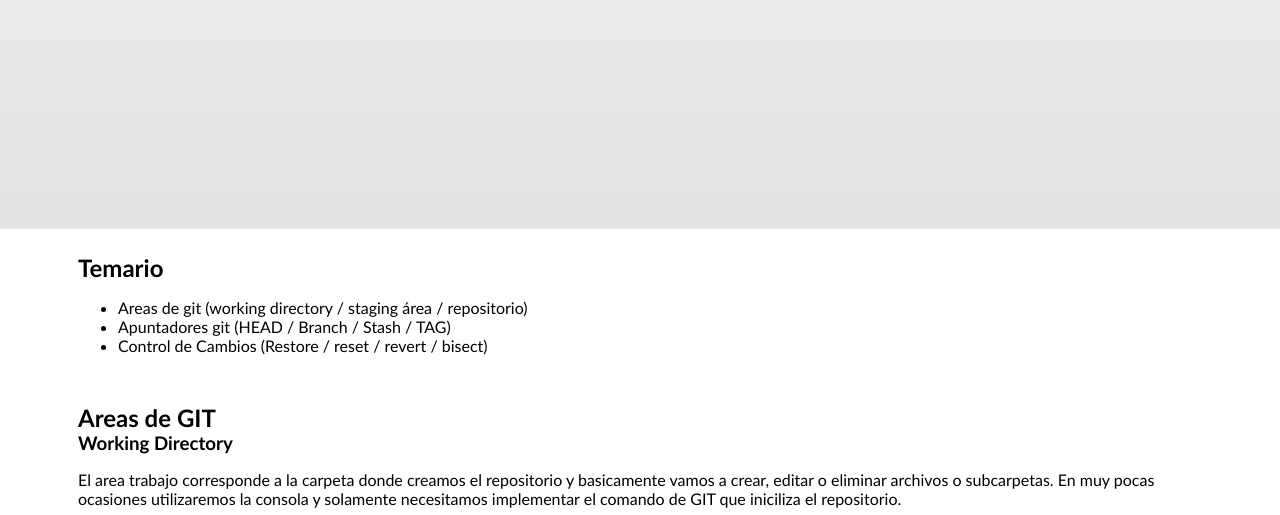
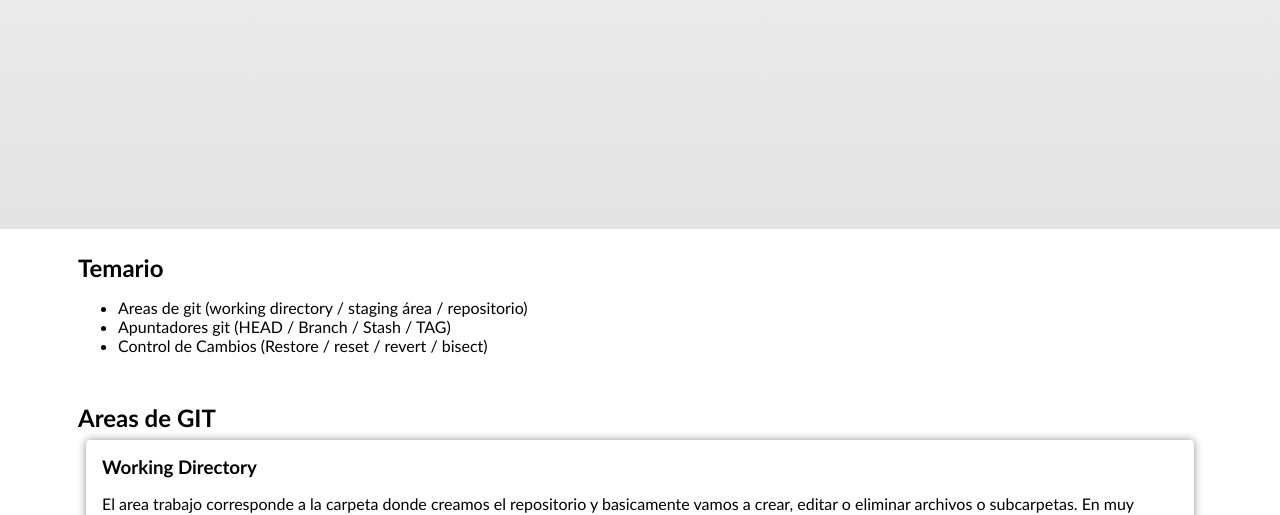
Before and after one commit to C215714N/git-mj14, a plain HTML site: page index.html in a window 1280 px wide. Shown: the part 446-961 px from the top of the page. Drawn offline with Linux system fonts and the light colour scheme.

Commit message:
Estilos: Articulos Principales

```diff
--- a/styles/main.css
+++ b/styles/main.css
@@ -96,6 +96,12 @@
         max-width: 1140px;
         padding: .5rem;
         margin: 1rem auto;
+    }
+    article{
+        margin: .5rem;
+        border-radius: .25rem;
+        padding: 1rem;
+        box-shadow: 0 0 .5rem #3338;
     }
 /* Pie de Pagina */
 #footer{
```
